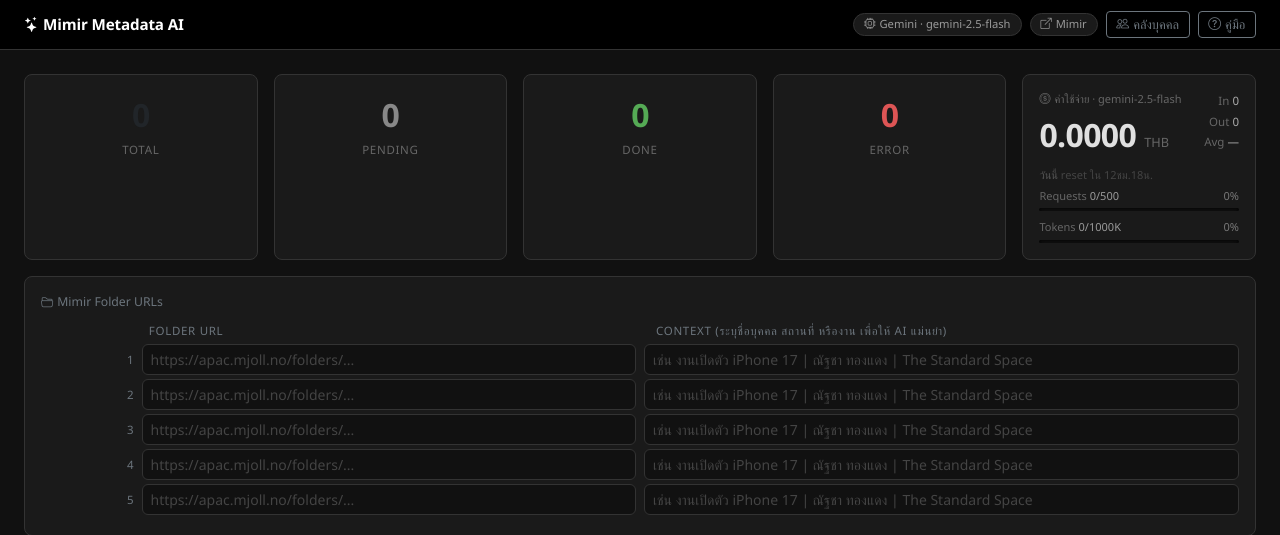
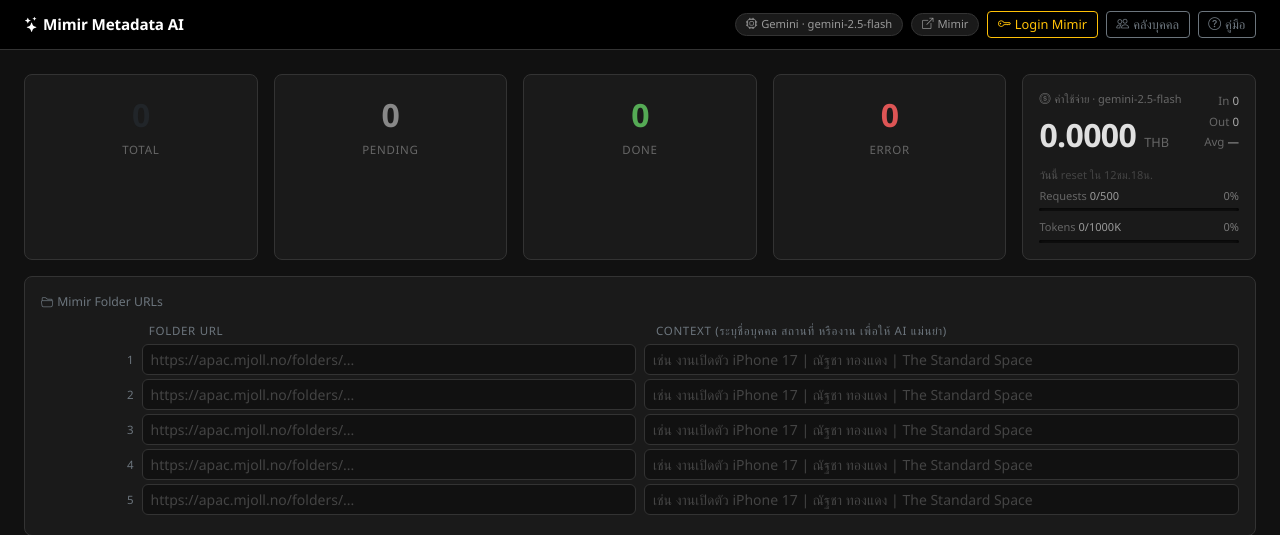
Before and after one commit to narasitk77/mimir-metadata-tool, a FastAPI app: page / in a window 1280 px wide. Shown: the top 535 px of the page. Run offline with FastAPI, Linux system fonts and the light colour scheme; data that the repository does not hold is empty; some libraries are stand-ins or nearby versions.

Commit message:
Runtime Mimir login — 20-min session, credentials never persisted
- cognito_auth.py: add login/logout/get_status, in-memory session with 20-min TTL
- routes.py: POST /api/mimir-auth/login, /logout, GET /status
- index.html: navbar login button + modal, auto-countdown every 5s

Session creds live only in process memory. On expiry both password and token
are wiped and UI reverts to 'Login Mimir'. Env fallback (MIMIR_USERNAME/PASSWORD)
still works for unattended / CLI use.

Co-Authored-By: Claude Sonnet 4.6 <noreply@anthropic.com>

```diff
--- a/app/views/routes.py
+++ b/app/views/routes.py
@@ -58,7 +58,12 @@ from app.controllers.gemini_controller import run_gemini_batch, _analyze_one as
 from app.controllers.claude_controller import run_claude_batch, _analyze_one as _claude_analyze
 from app.controllers.mimir_controller import discover_hires_folders, extract_folder_id, fetch_all_items, push_metadata_to_mimir, _auth_header
 from app.controllers._shared import cache_stats, clear_image_cache, extract_event_from_path, extract_path_context
-from app.services.cognito_auth import force_refresh as _force_cognito_refresh
+from app.services.cognito_auth import (
+    force_refresh as _force_cognito_refresh,
+    login as _cognito_login,
+    logout as _cognito_logout,
+    get_status as _cognito_status,
+)
 
 import urllib.parse
 import xml.etree.ElementTree as _ET
@@ -121,14 +126,40 @@ async def reconnect_mimir():
     """Force a fresh Cognito authentication with Mimir."""
     if settings.MIMIR_TOKEN:
         return {"ok": True, "method": "static_token", "message": "Using static token — no refresh needed"}
-    if not settings.MIMIR_USERNAME:
-        raise HTTPException(status_code=400, detail="MIMIR_USERNAME not configured")
+    status = _cognito_status()
+    if not status["active"] and not status["env_fallback"]:
+        raise HTTPException(status_code=400, detail="No Mimir credentials — login first")
     try:
-        token = await _force_cognito_refresh()
+        await _force_cognito_refresh()
         return {"ok": True, "method": "cognito", "message": "Reconnected to Mimir successfully"}
     except Exception as e:
         logger.error(f"Mimir reconnect failed: {e}")
         raise HTTPException(status_code=502, detail=f"Reconnect failed: {e}")
+
+
+# ── API: Mimir runtime login (20-min session, credentials never persisted) ────
+
+class MimirLogin(BaseModel):
+    username: str
+    password: str
+
+@router.post("/api/mimir-auth/login")
+async def mimir_login(body: MimirLogin):
+    if not settings.MIMIR_COGNITO_USER_POOL_ID or not settings.MIMIR_COGNITO_CLIENT_ID:
+        raise HTTPException(status_code=400, detail="MIMIR_COGNITO_USER_POOL_ID / CLIENT_ID not configured in env")
+    try:
+        return await _cognito_login(body.username, body.password)
+    except Exception as e:
+        logger.warning(f"Mimir login failed for {body.username}: {e}")
+        raise HTTPException(status_code=401, detail=f"Login failed: {e}")
+
+@router.post("/api/mimir-auth/logout")
+async def mimir_logout():
+    return _cognito_logout()
+
+@router.get("/api/mimir-auth/status")
+async def mimir_auth_status():
+    return _cognito_status()
 
 
 # ── API: Token usage & cost ────────────────────────────────────────────────────
--- a/app/views/templates/index.html
+++ b/app/views/templates/index.html
@@ -180,6 +180,9 @@
     <a href="{{ mimir_url }}" target="_blank" class="config-badge text-decoration-none">
       <i class="bi bi-box-arrow-up-right me-1"></i>Mimir
     </a>
+    <button id="btn-mimir-auth" class="btn btn-sm btn-outline-warning" onclick="openMimirLoginModal()" title="Mimir session (20 min)" style="padding:.2rem .6rem;font-size:.8rem">
+      <i class="bi bi-key me-1"></i><span id="mimir-auth-label">Login Mimir</span>
+    </button>
     <button class="btn btn-sm btn-outline-secondary" onclick="openPeopleModal()" title="คลังบุคคล" style="padding:.2rem .6rem;font-size:.8rem">
       <i class="bi bi-people me-1"></i>คลังบุคคล
     </button>
@@ -2794,7 +2797,101 @@ async function deletePerson(id, name) {
 function escHtml(s) {
   return (s||'').replace(/&/g,'&amp;').replace(/</g,'&lt;').replace(/>/g,'&gt;').replace(/"/g,'&quot;');
 }
+
+// ── Mimir runtime login (20-min session, credentials NEVER persisted) ─────────
+function openMimirLoginModal() {
+  document.getElementById('mimir-login-modal').style.display = 'flex';
+  setTimeout(() => { document.getElementById('mimir-username')?.focus(); }, 50);
+}
+function closeMimirLoginModal() {
+  document.getElementById('mimir-login-modal').style.display = 'none';
+  document.getElementById('mimir-username').value = '';
+  document.getElementById('mimir-password').value = '';
+  document.getElementById('mimir-login-error').textContent = '';
+}
+async function submitMimirLogin(e) {
+  e?.preventDefault();
+  const u = document.getElementById('mimir-username').value.trim();
+  const p = document.getElementById('mimir-password').value;
+  const errBox = document.getElementById('mimir-login-error');
+  errBox.textContent = '';
+  if (!u || !p) { errBox.textContent = 'กรอก username / password'; return; }
+  const btn = document.getElementById('mimir-login-submit');
+  btn.disabled = true; btn.textContent = 'กำลังเข้าสู่ระบบ...';
+  try {
+    const r = await fetch(_ROOT + '/api/mimir-auth/login', {
+      method: 'POST',
+      headers: {'Content-Type':'application/json'},
+      body: JSON.stringify({username: u, password: p})
+    });
+    if (!r.ok) {
+      const j = await r.json().catch(() => ({}));
+      throw new Error(j.detail || r.statusText);
+    }
+    closeMimirLoginModal();
+    await refreshMimirAuthStatus();
+  } catch (err) {
+    errBox.textContent = String(err.message || err);
+  } finally {
+    btn.disabled = false; btn.textContent = 'เข้าสู่ระบบ';
+  }
+}
+async function mimirLogout() {
+  if (!confirm('ออกจากระบบ Mimir?')) return;
+  await fetch(_ROOT + '/api/mimir-auth/logout', {method: 'POST'});
+  await refreshMimirAuthStatus();
+}
+async function refreshMimirAuthStatus() {
+  try {
+    const r = await fetch(_ROOT + '/api/mimir-auth/status');
+    const s = await r.json();
+    const btn = document.getElementById('btn-mimir-auth');
+    const lbl = document.getElementById('mimir-auth-label');
+    if (s.active) {
+      const mm = Math.floor(s.expires_in_sec / 60);
+      const ss = s.expires_in_sec % 60;
+      lbl.textContent = `${s.username} · ${mm}:${String(ss).padStart(2,'0')}`;
+      btn.classList.remove('btn-outline-warning');
+      btn.classList.add('btn-outline-success');
+      btn.title = `Session expires in ${mm}m ${ss}s — click to logout`;
+      btn.onclick = mimirLogout;
+    } else {
+      lbl.textContent = 'Login Mimir';
+      btn.classList.remove('btn-outline-success');
+      btn.classList.add('btn-outline-warning');
+      btn.title = 'Mimir session (20 min)';
+      btn.onclick = openMimirLoginModal;
+    }
+  } catch(e) { /* silent */ }
+}
+setInterval(refreshMimirAuthStatus, 5000);
+document.addEventListener('DOMContentLoaded', refreshMimirAuthStatus);
 </script>
+
+<!-- Mimir Login Modal -->
+<div id="mimir-login-modal" style="display:none;position:fixed;inset:0;background:rgba(0,0,0,.75);z-index:9999;align-items:center;justify-content:center">
+  <div style="background:#1a1a1a;border:1px solid #333;border-radius:10px;padding:24px 28px;width:380px;max-width:90vw">
+    <div style="display:flex;justify-content:space-between;align-items:center;margin-bottom:16px">
+      <h5 style="margin:0;font-size:1rem;font-weight:600"><i class="bi bi-key me-2 text-warning"></i>เข้าสู่ระบบ Mimir</h5>
+      <button class="btn btn-sm btn-outline-secondary" onclick="closeMimirLoginModal()" style="padding:.15rem .5rem;font-size:.8rem"><i class="bi bi-x-lg"></i></button>
+    </div>
+    <form onsubmit="submitMimirLogin(event)">
+      <div class="mb-2">
+        <label class="form-label" style="font-size:.8rem;color:#aaa">Username (email)</label>
+        <input id="mimir-username" type="email" class="form-control form-control-sm" autocomplete="username" required>
+      </div>
+      <div class="mb-3">
+        <label class="form-label" style="font-size:.8rem;color:#aaa">Password</label>
+        <input id="mimir-password" type="password" class="form-control form-control-sm" autocomplete="current-password" required>
+      </div>
+      <div id="mimir-login-error" style="color:#ff6b6b;font-size:.8rem;min-height:1em;margin-bottom:10px"></div>
+      <div style="font-size:.75rem;color:#888;line-height:1.4;margin-bottom:14px">
+        <i class="bi bi-shield-lock me-1 text-success"></i>Credentials เก็บใน memory เท่านั้น จะถูกลบอัตโนมัติทุก 20 นาที — ไม่บันทึกลง DB / disk / env
+      </div>
+      <button id="mimir-login-submit" type="submit" class="btn btn-warning btn-sm w-100">เข้าสู่ระบบ</button>
+    </form>
+  </div>
+</div>
 
 </body>
 </html>
```
Also changed, not shown: app/services/cognito_auth.py (+91 -12 lines).
